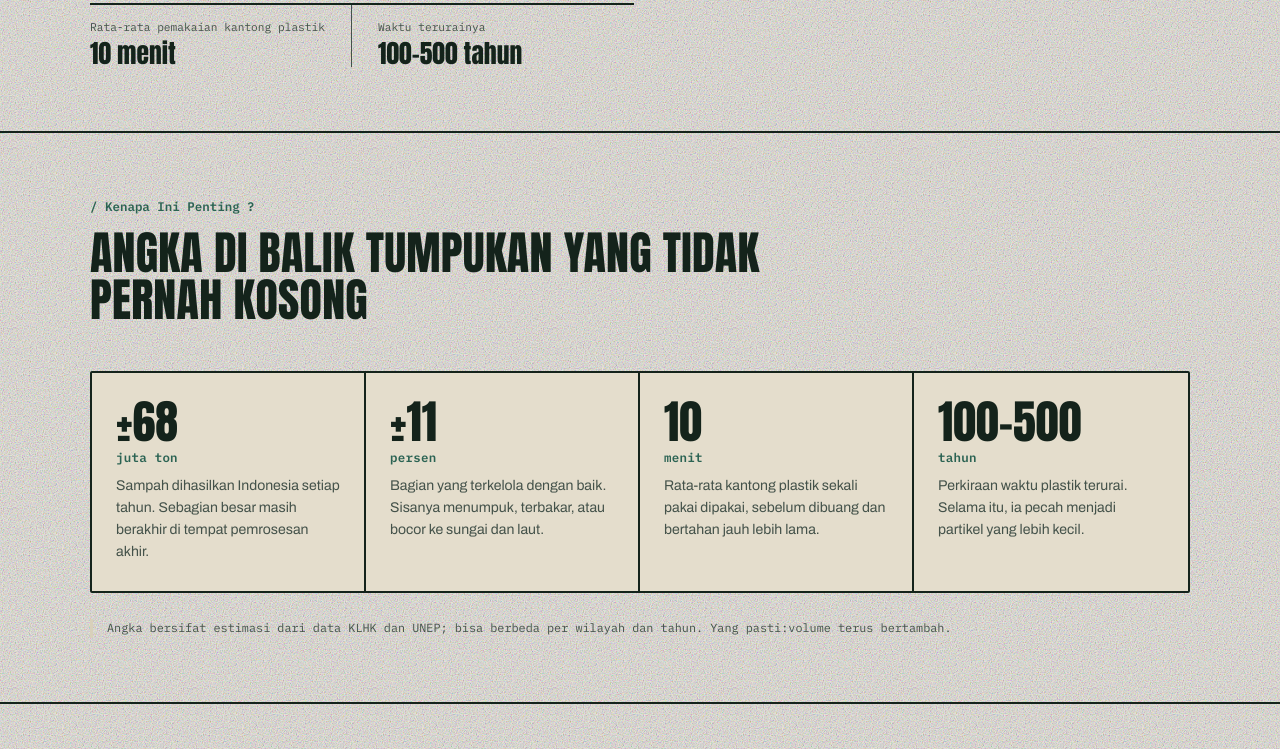
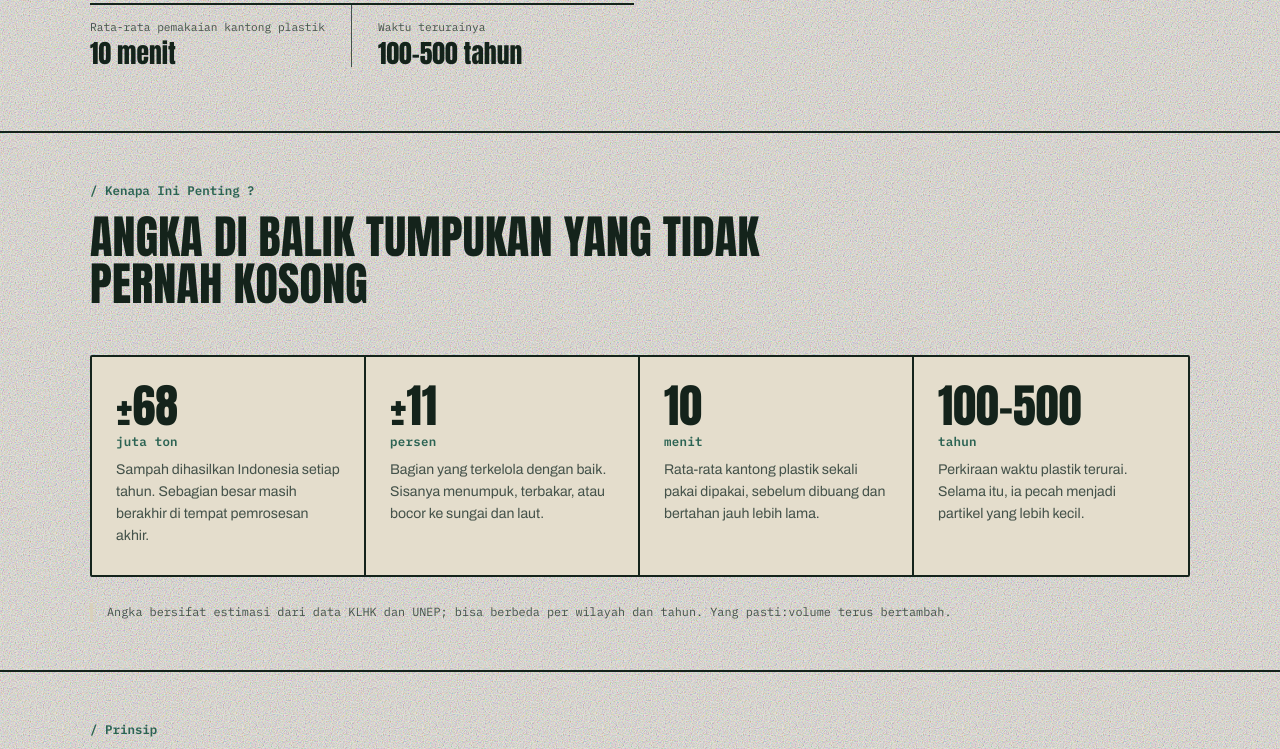
Before and after one commit to syabinacaca196-boop/siklus, a plain HTML site: page index.html in a window 1280 px wide. Shown: the part 609-1358 px from the top of the page. Drawn offline with Linux system fonts and the light colour scheme.

Commit message:
style: perhalus padding section

```diff
--- a/assets/css/style.css
+++ b/assets/css/style.css
@@ -383,7 +383,7 @@ ul, ol { padding: 0; list-style: none; }
 
 /* ---------- section umum ---------- */
 .section {
-  padding-block: clamp(36px, 5vw, 64px);
+  padding-block: clamp(32px, 4vw, 48px);
   border-bottom: 2px solid var(--ink);
 }
 .section-head { max-width: 720px; margin-bottom: clamp(30px, 4vw, 48px); }
```
